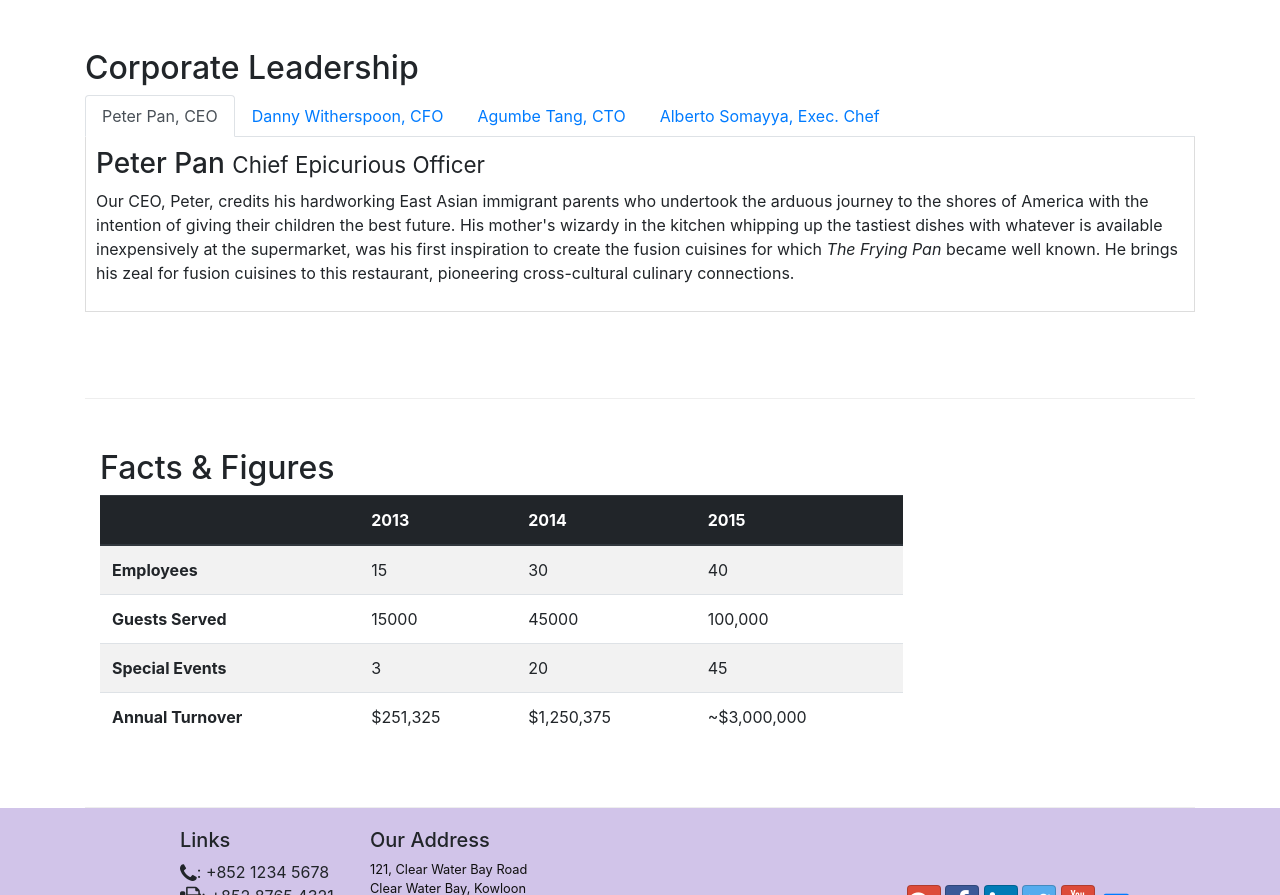
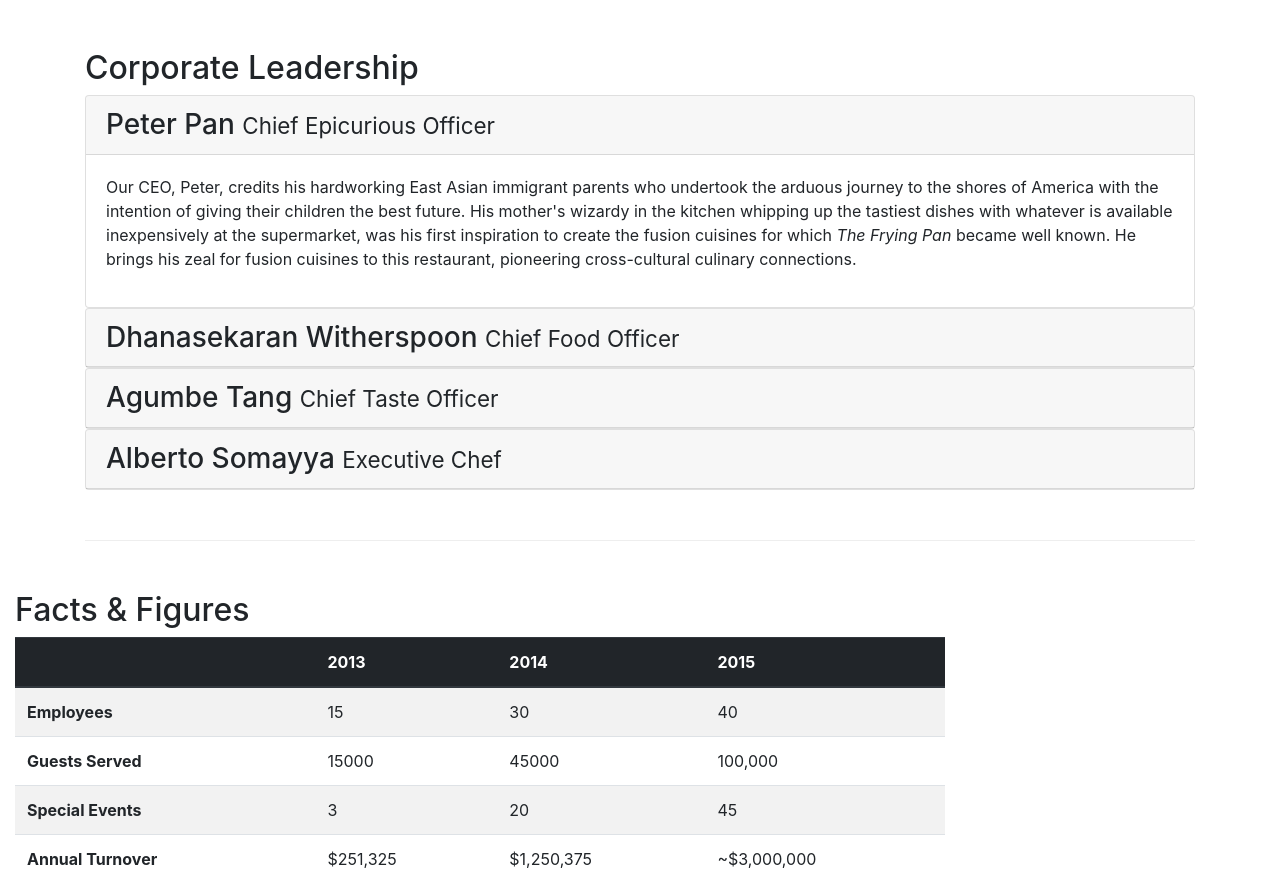
Before and after one commit to ubongn/confusion, a website: page aboutus.html in a window 1280 px wide. Shown: the part 1077-1972 px from the top of the page. Drawn offline with nearby package versions, Linux system fonts and the light colour scheme.

Commit message:
Accordion

```diff
--- a/aboutus.html
+++ b/aboutus.html
@@ -150,27 +150,18 @@
       <div class="row row-content">
         <div>
           <h2>Corporate Leadership</h2>
-          <ul class="nav nav-tabs">
-            <li class="nav-item">
-              <a class="nav-link active" href="#peter"
-                role="tab" data-toggle="tab">Peter Pan, CEO</a>
-            </li>
-            <li class="nav-item">
-              <a class="nav-link" href="#danny" role="tab"
-                data-toggle="tab">Danny Witherspoon, CFO</a>
-            </li>
-            <li class="nav-item">
-              <a class="nav-link" href="#agumbe"role="tab"
-                data-toggle="tab">Agumbe Tang, CTO</a>
-            </li>
-            <li class="nav-item">
-              <a class="nav-link" href="#alberto" role="tab"
-                data-toggle="tab">Alberto Somayya, Exec. Chef</a>
-            </li>
-        </ul>
-        <div class="tab-content">
-            <div role="tabpanel" class="tab-pane fade show active" id="peter">
-                <h3>Peter Pan <small>Chief Epicurious Officer</small></h3>
+
+        <div id="accordion">
+          <div class="card">
+            <div class="card-header" role="tab" id="peterhead">
+            <h3 class="mb-0">
+                <a data-toggle="collapse" data-target="#peter">
+                Peter Pan <small>Chief Epicurious Officer</small>
+                </a>
+            </h3>
+            </div>
+            <div class="collapse show" id="peter" data-parent="#accordion">
+                <div class="card-body">
                   <p class="d-none d-sm-block">
                     Our CEO, Peter, credits his hardworking East Asian immigrant parents
                     who undertook the arduous journey to the shores of America with the
@@ -183,10 +174,18 @@
                     culinary connections.
                   </p>
                 </div>
-
-        <div role="tabpanel" class="tab-pane fade" id="danny">
-
-          <h3>Dhanasekaran Witherspoon <small>Chief Food Officer</small></h3>
+            </div>
+        </div>
+        <div class="card">
+          <div class="card-header" role="tab" id="dannyhead">
+          <h3 class="mb-0">
+              <a class="collapsed" data-toggle="collapse" data-target="#danny">
+              Dhanasekaran Witherspoon <small>Chief Food Officer</small>
+              </a>
+          </h3>
+      </div>
+      <div class="collapse" id="danny" data-parent="#accordion">
+          <div class="card-body">
             <p class="d-none d-sm-block">
               Our CFO, Danny, as he is affectionately referred to by his
               colleagues, comes from a long established family tradition in
@@ -197,11 +196,19 @@
                 >Everything that runs, wins, and everything that stays, pays!</em
               >
             </p>
-
           </div>
-        <div role="tabpanel" class="tab-pane fade" id="agumbe">
-
-          <h3>Agumbe Tang <small>Chief Taste Officer</small></h3>
+      </div>
+  </div>
+  <div class="card">
+          <div class="card-header" role="tab" id="agumbehead">
+          <h3 class="mb-0">
+              <a class="collapsed" data-toggle="collapse" data-target="#agumbe">
+              Agumbe Tang <small>Chief Taste Officer</small>
+              </a>
+          </h3>
+      </div>
+      <div class="collapse" id="agumbe" data-parent="#accordion">
+          <div class="card-body">
             <p class="d-none d-sm-block">
               Blessed with the most discerning gustatory sense, Agumbe, our CTO,
               personally ensures that every dish that we serve meets his exacting
@@ -210,10 +217,18 @@
               <em>You click only if you survive my lick.</em>
             </p>
           </div>
-
-        <div role="tabpanel" class="tab-pane fade" id="alberto">
-
-          <h3>Alberto Somayya <small>Executive Chef</small></h3>
+      </div>
+  </div>
+  <div class="card">
+          <div class="card-header" role="tab" id="albertohead">
+          <h3 class="mb-0">
+              <a class="collapsed" data-toggle="collapse" data-target="#alberto">
+              Alberto Somayya <small>Executive Chef</small>
+              </a>
+          </h3>
+      </div>
+      <div class="collapse" id="alberto" data-parent="#accordion">
+          <div class="card-body">
             <p class="d-none d-sm-block">
               Award winning three-star Michelin chef with wide International
               experience having worked closely with whos-who in the culinary
@@ -224,8 +239,13 @@
                 get a winning hit! Amma Mia!</em
               >
             </p>
+          </div>
+      </div>
+  </div>
 
   </div>
+
+
         </div>
         </div>
       </div>
```
Also changed, not shown: index.html (+1 -1 lines), img/Autor.jpg (deleted). Lines whose indentation alone changed are shown as unchanged.
